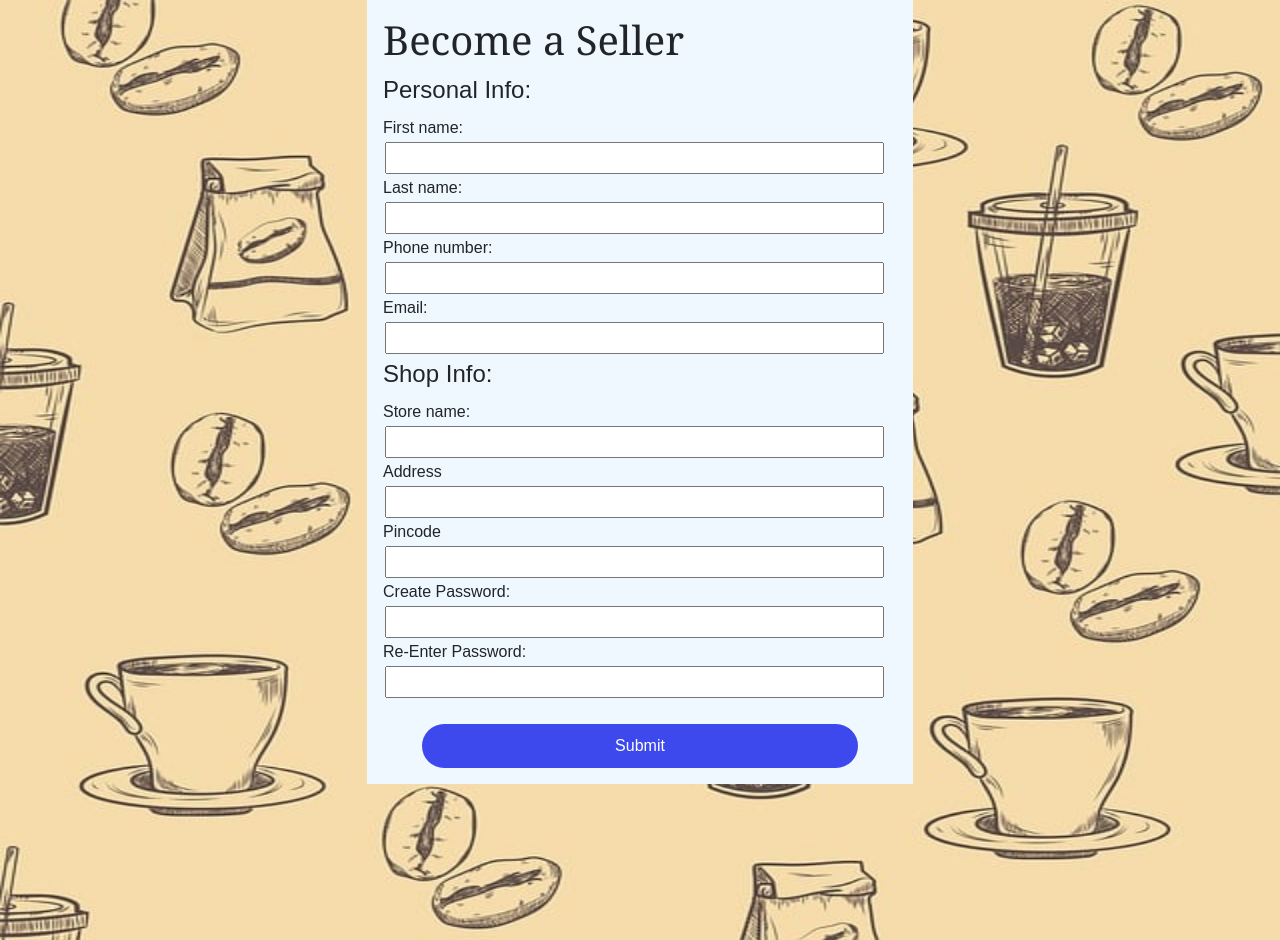
After one commit to lowkey-upbeat/ecommerce, a PHP site: page /seller.html in a window 1280 px wide. The commit adds this page. Run offline with PHP 8.4, Linux system fonts and the light colour scheme.

Commit message:
become a seller added

```diff
--- a/css/log-style.css
+++ b/css/sell.css
@@ -7,20 +7,38 @@
 .hero{
     height: 100%;
     width: 100%;
-    background-image: linear-gradient(rgba(0,0,0,0.4),rgba(0,0,0,0.4)),url(../img/banner.jpg);
+
     background-position: center;
     background-size: cover;
-    position: absolute;
+    background-attachment: fixed;
 }
 
+
+
 .form-box{
-    width: 380px;
-    height: 480px;
+    width: 546px;
+    height: 132%;
     position: relative;
-    margin: 6% auto;
-    background: #fff;
-    padding: 5px;
+    margin: 0% auto;
+    background: rgb(255, 255, 255);
+    padding: 16px;
     overflow: hidden;
+    background: transparent;
+}
+
+h1{
+    font-family: Cambria, Cochin, Georgia, Times, 'Times New Roman', serif;
+}
+
+input{
+    margin: 0;
+    font-family: inherit;
+    font-size: inherit;
+    line-height: inherit;
+    margin: 2px;
+    padding: 2px;
+    width: 97%;
+    justify-content: center;
 }
 
 .button-box{
@@ -29,6 +47,14 @@
     position: relative;
     box-shadow: 0 0 20px 9px #ff61241f;
     border-radius: 30px;
+}
+
+body img{
+    background-size: cover;
+    width: 100%;
+    height: 940px;
+    background-repeat: repeat;
+    position: absolute;
 }
 
 .toggle-btn{
@@ -91,7 +117,7 @@
     cursor: pointer;
     display: block;
     margin: auto;
-    background: linear-gradient(to right, #ff105f, #ffad06);
+    background: rgb(61, 73, 236);
     border: 0;
     outline: none;
     border-radius: 30px;
@@ -107,11 +133,3 @@ span{
     bottom: 68px;
     position: absolute;
 }
-
-#login{
-    left:50px;
-}
-
-#register{
-    left:450px;
-}
--- a/css/style.css
+++ b/css/style.css
@@ -154,3 +154,7 @@ h1{
   color: black;
   font-family: var(--bs-font-sans-serif);
 }
+
+.seller-pos{
+  padding: 0 47px 0 0;
+}
--- a/index.html
+++ b/index.html
@@ -52,6 +52,9 @@
               </ul>
             </li>
           </ul>
+        </div>
+        <div class="under seller-pos">
+          <a href="seller.html">Become a Seller</a>
         </div>
         <div>
           <div id="bton" class="under" onclick="checkout()"></div>
--- /dev/null
+++ b/seller.html
@@ -0,0 +1,58 @@
+<!DOCTYPE html>
+<html lang="en">
+
+<head>
+    <meta charset="UTF-8">
+    <meta http-equiv="X-UA-Compatible" content="IE=edge">
+    <meta name="viewport" content="width=device-width, initial-scale=1.0">
+    <title>Become a seller</title>
+    <link href="https://cdn.jsdelivr.net/npm/bootstrap@5.0.2/dist/css/bootstrap.min.css" rel="stylesheet"
+        integrity="sha384-EVSTQN3/azprG1Anm3QDgpJLIm9Nao0Yz1ztcQTwFspd3yD65VohhpuuCOmLASjC" crossorigin="anonymous">
+    <link rel="stylesheet" href="css/sell.css">
+</head>
+
+<body>
+
+    <img src="img/bglog.jpg" alt="">
+    <div class="hero">
+        <div class="form-box" style="background:aliceblue;">
+            <h1>Become a Seller</h1>
+            <div>
+                <form>
+                    <fieldset>
+                        <legend>Personal Info:</legend>
+                        <label for="fname">First name:</label>
+                        <input type="text" id="fname" name="fname"><br>
+                        <label for="lname">Last name:</label>
+                        <input type="text" id="lname" name="lname"><br>
+                        <form>
+                            <label for="phone">Phone number:</label>
+                            <input type="tel" id="phone" name="phone" maxlength="10"><br>
+                            <label for="email">Email:</label>
+                            <input type="email" id="email" name="email"><br>
+                        </form>
+                    </fieldset>
+
+                    <fieldset>
+                        <legend>Shop Info:</legend>
+                        <label for="sname">Store name:</label>
+                        <input type="text" id="fname" name="fname"><br>
+                        <label for="address">Address</label>
+                        <input type="text" name="address" id="addre"><br>
+                        <label for="pincode">Pincode</label>
+                        <input type="number" name="pin" id="code" maxlength="6"><br>
+                    </fieldset>
+                    <label for="pwd">Create Password:</label>
+                    <input type="password" id="pwd" name="pwd"><br>
+                    <label for="pwd">Re-Enter Password:</label>
+                    <input type="password" id="pwd" name="pwd"><br><br>
+
+                    <button type="submit" class="btn btn-primary submit-btn">Submit</button>
+                </form>
+            </div>
+        </div>
+
+    </div>
+</body>
+
+</html>
```
Also changed, not shown: img/bglog.jpg (added).
